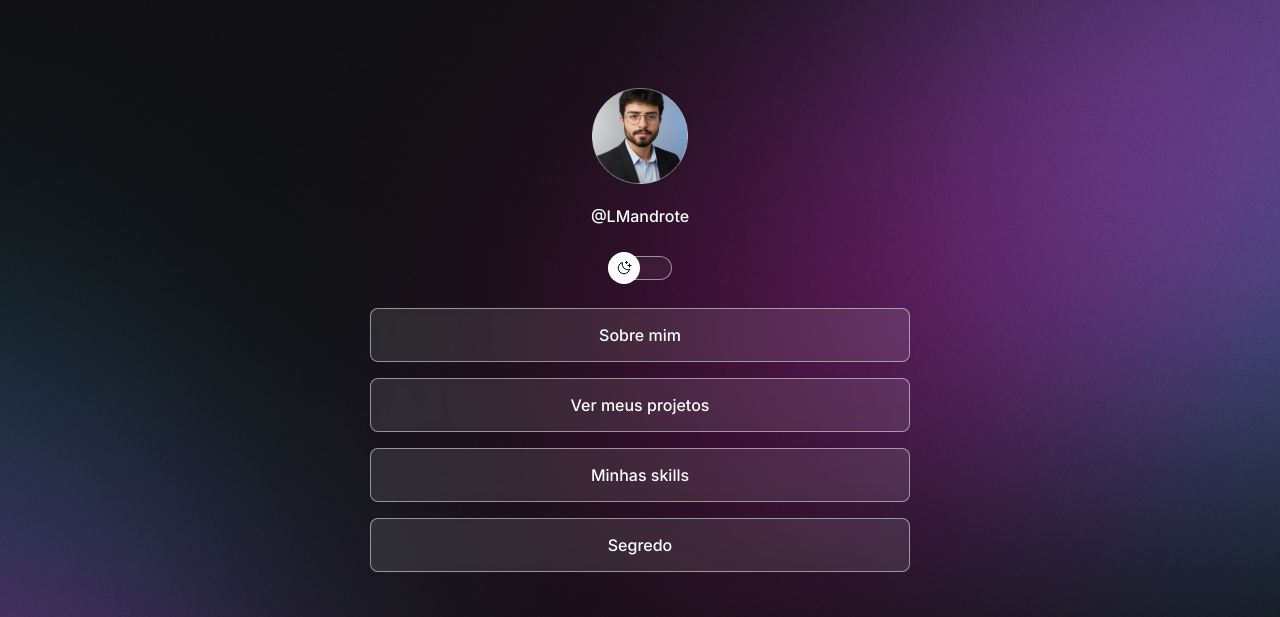
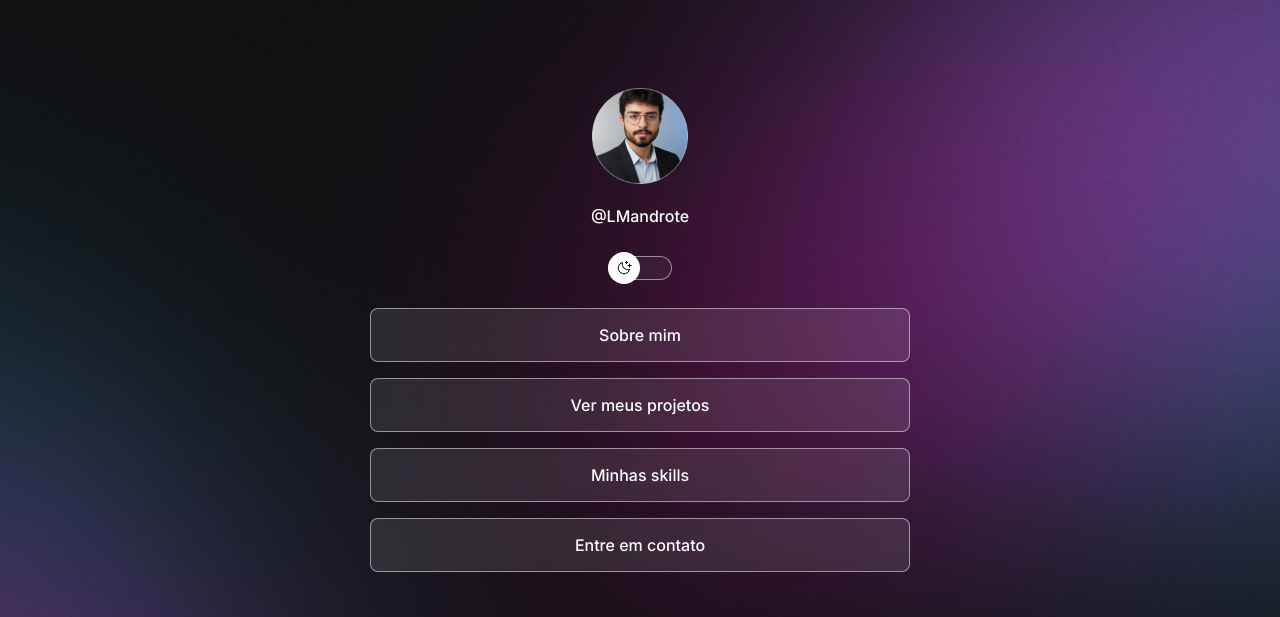
Before and after one commit to LMandrote/Projeto-Rocketseat---Discover, a plain HTML site: page index.html in a window 1280 px wide. Shown: the top 617 px of the page. Drawn offline with nearby package versions, Linux system fonts and the light colour scheme.

```diff
--- a/index.html
+++ b/index.html
@@ -35,7 +35,7 @@
         <a href="#">Minhas skills</a>
       </li>
       <li>
-        <a href="#">Segredo</a>
+        <a href="#">Entre em contato</a>
       </li>
     </ul>
     <div id="social-links">
```
Also changed, not shown: 1 other file.
